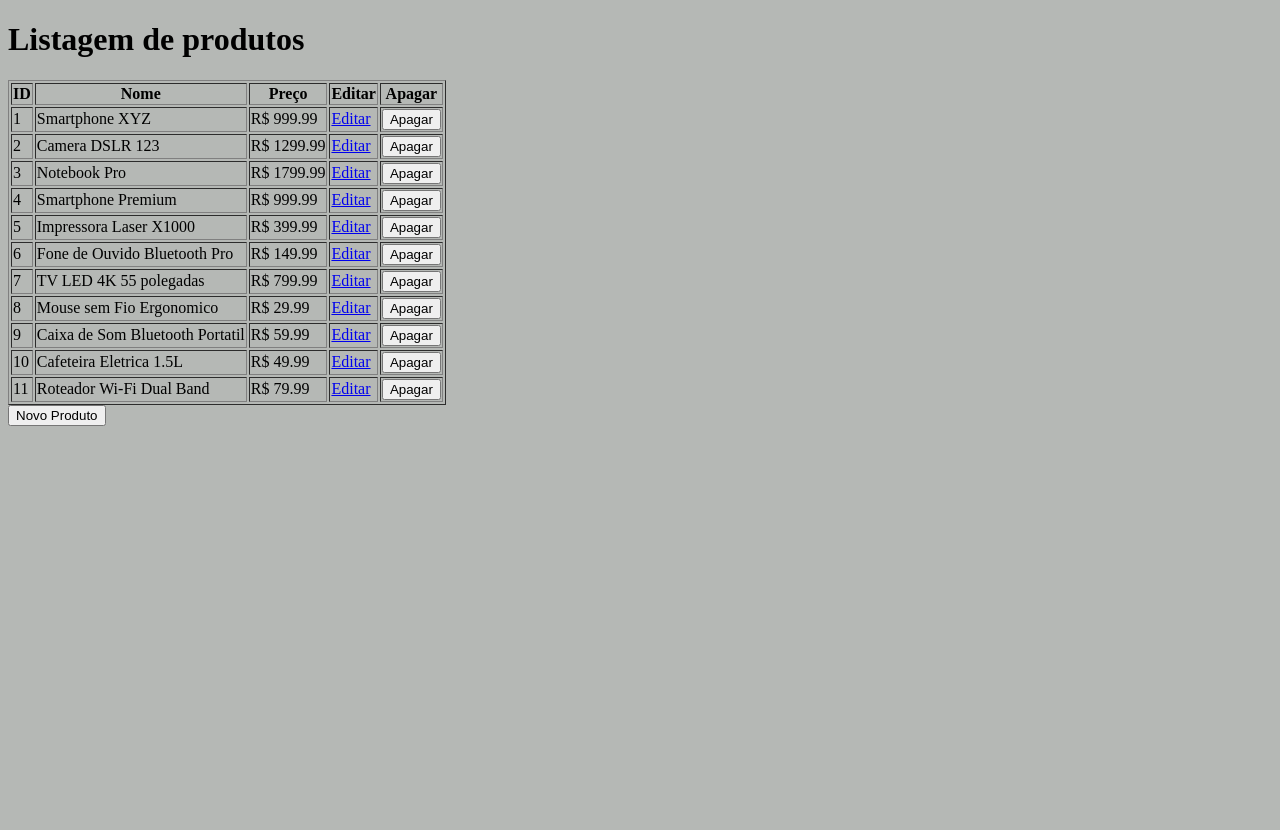
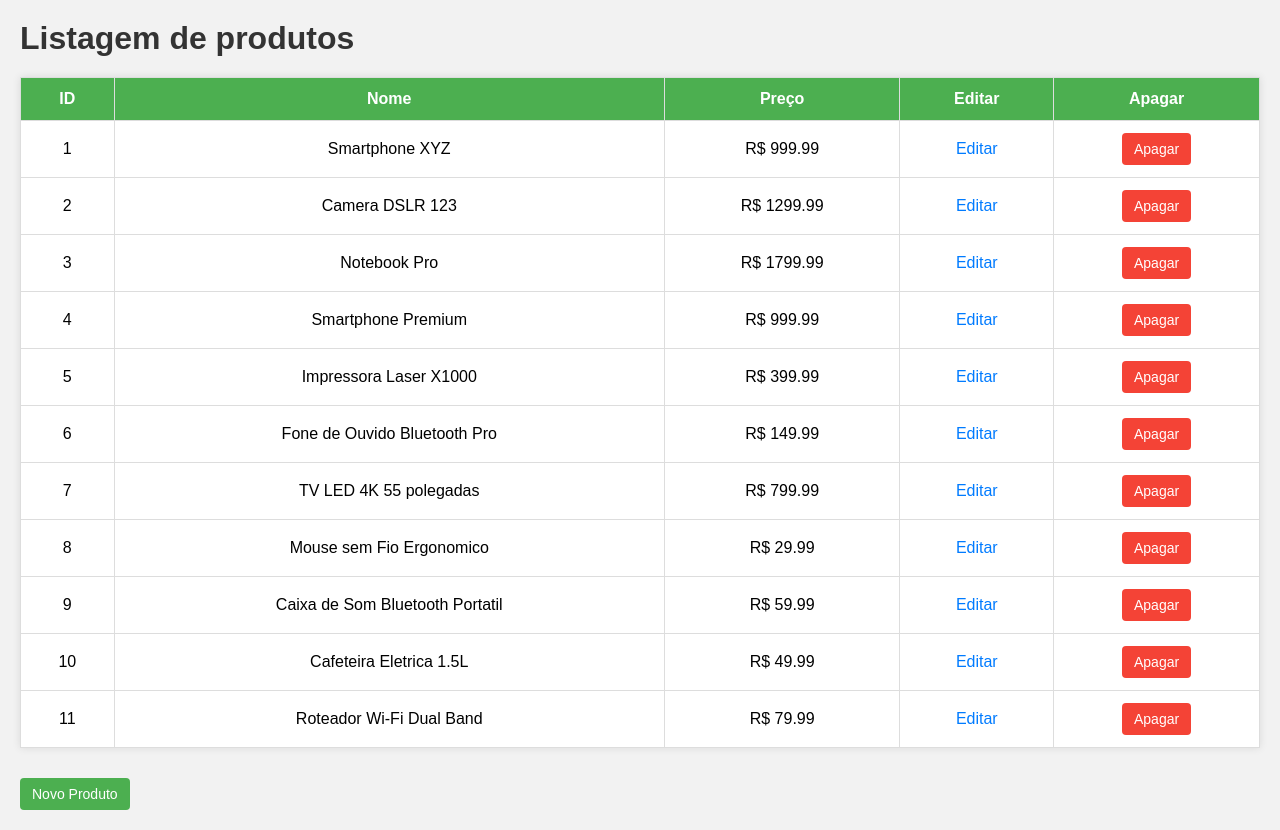
Before and after one commit to werberthcarvalho/lojaonline, a PHP site: page /produto.php in a window 1280 px wide. Before the commit the page ends 800 px from the top, so only its background shows below. Run offline with PHP 8.4, Linux system fonts and the light colour scheme; data comes from the database, SQL or seed files in the repository.

Commit message:
atualizar

```diff
--- a/css/style.css
+++ b/css/style.css
@@ -1,3 +1,73 @@
+/* Reset básico */
+* {
+    margin: 0;
+    padding: 0;
+    box-sizing: border-box;
+}
+
 body {
-    background-color: rgba(128, 133, 128, 0.578);
+    font-family: Arial, sans-serif;
+    background-color: #f2f2f2;
+    padding: 20px;
 }
+
+h1 {
+    margin-bottom: 20px;
+    color: #333;
+}
+
+table {
+    width: 100%;
+    border-collapse: collapse;
+    background-color: #fff;
+    box-shadow: 0 0 8px rgba(0,0,0,0.1);
+    margin-bottom: 30px;
+}
+
+th, td {
+    border: 1px solid #ddd;
+    padding: 12px;
+    text-align: center;
+}
+
+th {
+    background-color: #4CAF50;
+    color: white;
+}
+
+td a {
+    color: #007bff;
+    text-decoration: none;
+}
+
+td a:hover {
+    text-decoration: underline;
+}
+
+form {
+    display: inline;
+}
+
+button {
+    background-color: #f44336;
+    border: none;
+    color: white;
+    padding: 8px 12px;
+    margin: 0;
+    font-size: 14px;
+    cursor: pointer;
+    border-radius: 4px;
+    transition: background-color 0.3s;
+}
+
+button:hover {
+    background-color: #d32f2f;
+}
+
+form[action="cadProduto.php"] button {
+    background-color: #4CAF50;
+}
+
+form[action="cadProduto.php"] button:hover {
+    background-color: #45a049;
+}
```
Also changed, not shown: editar.php (+59 -0 lines), stylo.css (added).
